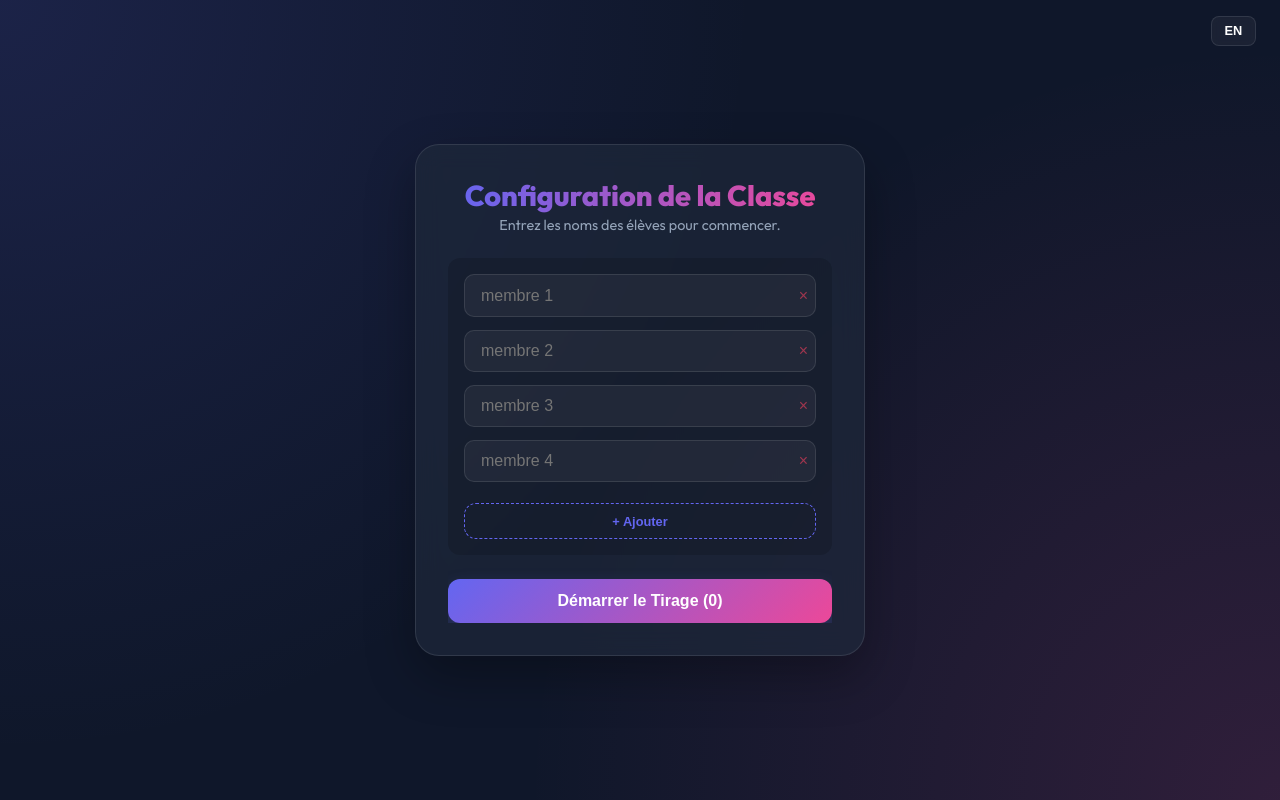
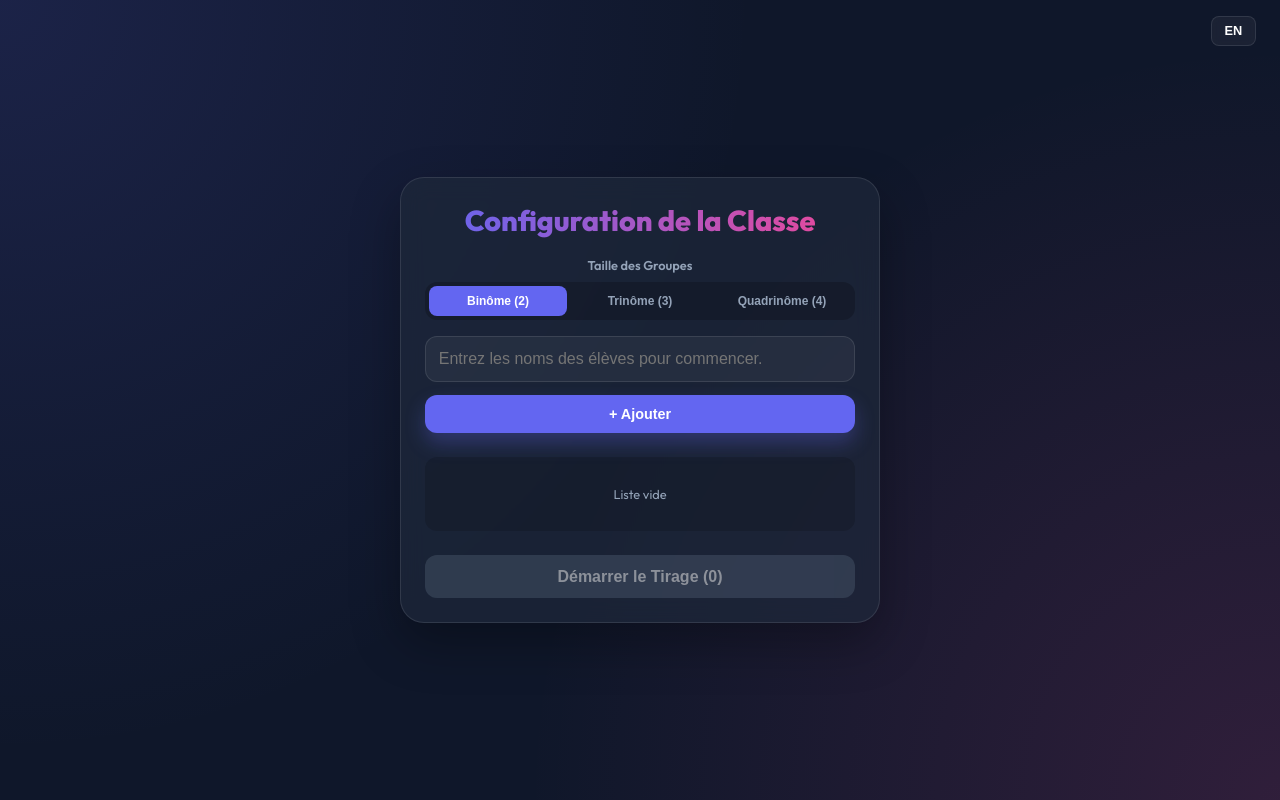
Before and after one commit to ait-assou/roulette, a React (Vite) app: page / in a window 1280 px wide. Built offline with nearby package versions, Linux system fonts and the light colour scheme.

Commit message:
feat: refactor grouping logic to support dynamic group sizes and updated UI structure

```diff
--- a/src/App.jsx
+++ b/src/App.jsx
@@ -7,7 +7,7 @@ import './index.css';
 const translations = {
   fr: {
     metaTitle: "La Roue des Binômes | Outil de Classe Interactif",
-    title: "La Roue des Binômes",
+    title: "La Roue des Groupes",
     setupTitle: "Configuration de la Classe",
     setupSubtitle: "Entrez les noms des élèves pour commencer.",
     addStudent: "+ Ajouter",
@@ -15,72 +15,95 @@ const translations = {
     readyToPair: "Prêt pour le tirage de {count} élèves.",
     spinOnce: "LANCER LA ROUE",
     revealing: "TIRAGE EN COURS...",
-    matched: "BINÔMES FORMÉS !",
-    finalPairs: "Binômes Finaux",
+    matched: "GROUPES FORMÉS !",
+    finalPairs: "Groupes Finaux",
     team: "Équipe",
     leader: "LEADER",
     member: "MEMBRE",
-    trioMember: "+ TROISIÈME MEMBRE",
+    trioMember: "+ MEMBRE SUPPLÉMENTAIRE",
     newSession: "Nouvelle Session",
-    noteTrio: "Note : Un élève sera ajouté à un trio !",
-    perfectEven: "Nombre pair, binômes parfaits !",
+    noteTrio: "Note : Certains groupes auront un membre supplémentaire !",
+    perfectEven: "Répartition parfaite !",
     waitingSpin: "En attente du tirage...",
     spinToAlign: "La roue va aligner tous les binômes en un seul tour.",
-    matchedText: "ASSORTIS !"
+    matchedText: "ASSORTIS !",
+    groupSize: "Taille des Groupes",
+    mode2: "Binôme (2)",
+    mode3: "Trinôme (3)",
+    mode4: "Quadrinôme (4)"
   },
   en: {
     metaTitle: "Student Pairing Wheel | Interactive Classroom Tool",
-    title: "The Pairing Wheel",
+    title: "The Grouping Wheel",
     setupTitle: "Classroom Setup",
     setupSubtitle: "Enter student names to begin.",
     addStudent: "+ Add",
-    startPairing: "Start Pairing",
-    readyToPair: "Ready to pair {count} students.",
+    startPairing: "Start Grouping",
+    readyToPair: "Ready to group {count} students.",
     spinOnce: "SPIN ONCE",
     revealing: "REVEALING...",
-    matched: "PAIRS MATCHED!",
-    finalPairs: "Final Student Pairs",
+    matched: "GROUPS MATCHED!",
+    finalPairs: "Final Student Groups",
     team: "Team",
     leader: "LEADER",
     member: "MEMBER",
-    trioMember: "+ TRIO MEMBER",
+    trioMember: "+ EXTRA MEMBER",
     newSession: "New Session",
-    noteTrio: "Note: One student will be added to a trio!",
-    perfectEven: "Perfectly even pairing!",
+    noteTrio: "Note: Some groups will have an extra member!",
+    perfectEven: "Perfectly even grouping!",
     waitingSpin: "Waiting for Spin...",
-    spinToAlign: "The wheel will align all pairs in a single spin.",
-    matchedText: "MATCHED!"
+    spinToAlign: "The wheel will align all groups in a single spin.",
+    matchedText: "MATCHED!",
+    groupSize: "Group Size",
+    mode2: "Pair (2)",
+    mode3: "Trio (3)",
+    mode4: "Quad (4)"
   }
 };
 
 function App() {
-  const [lang, setLang] = useState('fr'); // French by default
+  const [lang, setLang] = useState('fr');
   const [step, setStep] = useState('input');
+  const [groupSize, setGroupSize] = useState(2);
+
   const [leaders, setLeaders] = useState([]);
-  const [members, setMembers] = useState([]);
-  const [extraStudent, setExtraStudent] = useState(null);
-  const [pairs, setPairs] = useState([]);
+  const [members, setMembers] = useState([]); // This will store arrays for 3/4 person groups
+  const [extraStudents, setExtraStudents] = useState([]);
+  const [finalGroups, setFinalGroups] = useState([]);
 
   const t = translations[lang];
 
-  // Update dynamic page title
   useEffect(() => {
     document.title = t.metaTitle;
   }, [lang, t.metaTitle]);
 
-  const handleNamesSubmit = (names) => {
+  const handleNamesSubmit = (names, size) => {
+    setGroupSize(size);
     const shuffled = [...names].sort(() => Math.random() - 0.5);
     const count = shuffled.length;
-    const pairCount = Math.floor(count / 2);
 
-    const leadersList = shuffled.slice(0, pairCount).map((name, i) => ({ id: `L-${i}`, name }));
-    const membersList = shuffled.slice(pairCount, pairCount * 2).map((name, i) => ({ id: `M-${i}`, name }));
+    const numGroups = Math.floor(count / size);
+    if (numGroups === 0) {
+      alert(lang === 'fr' ? 'Pas assez d\'élèves !' : 'Not enough students!');
+      return;
+    }
 
-    if (count % 2 !== 0) {
-      setExtraStudent(shuffled[count - 1]);
-    } else {
-      setExtraStudent(null);
+    // Leaders: 1 per group
+    const leadersList = shuffled.slice(0, numGroups).map((name, i) => ({ id: `L-${i}`, name }));
+
+    // Members: (size - 1) per group
+    const membersPerGroup = size - 1;
+    const membersPool = shuffled.slice(numGroups, numGroups + (numGroups * membersPerGroup));
+
+    const membersList = [];
+    for (let i = 0; i < numGroups; i++) {
+      const groupMembers = membersPool.slice(i * membersPerGroup, (i + 1) * membersPerGroup);
+      membersList.push({ id: `M-${i}`, names: groupMembers });
     }
+
+    // Extras: remaining students
+    const extras = shuffled.slice(numGroups + (numGroups * membersPerGroup));
+    setExtraStudents(extras);
 
     setLeaders(leadersList);
     setMembers(membersList);
@@ -88,27 +111,32 @@ function App() {
   };
 
   const handleAllPairsFormed = (formedPairs) => {
-    if (extraStudent) {
-      const randomIndex = Math.floor(Math.random() * formedPairs.length);
-      const updatedPairs = formedPairs.map((pair, i) => {
-        if (i === randomIndex) {
-          return { ...pair, extra: extraStudent };
-        }
-        return pair;
+    // formedPairs is [{ leader, member: { names: [...] } }]
+    let groups = formedPairs.map(p => ({
+      leader: p.leader,
+      members: p.member.names,
+      extra: null
+    }));
+
+    // Distribute extras randomly to different groups
+    if (extraStudents.length > 0) {
+      const availableIndices = Array.from({ length: groups.length }, (_, i) => i);
+      const shuffledIndices = [...availableIndices].sort(() => Math.random() - 0.5);
+
+      extraStudents.forEach((student, i) => {
+        const targetIndex = shuffledIndices[i % groups.length];
+        if (!groups[targetIndex].extras) groups[targetIndex].extras = [];
+        groups[targetIndex].extras.push(student);
       });
-      setPairs(updatedPairs);
-    } else {
-      setPairs(formedPairs);
     }
+
+    setFinalGroups(groups);
   };
 
   return (
     <div className="app-wrapper">
       <div className="lang-toggle">
-        <button
-          onClick={() => setLang(lang === 'fr' ? 'en' : 'fr')}
-          className="lang-btn"
-        >
+        <button onClick={() => setLang(lang === 'fr' ? 'en' : 'fr')} className="lang-btn">
           {lang === 'fr' ? 'EN' : 'FR'}
         </button>
       </div>
@@ -123,24 +151,25 @@ function App() {
             <div className="glass-card wheel-card">
               <h1 style={{ fontSize: '1.8rem', marginBottom: '0.5rem' }}>{t.title}</h1>
               <p className="subtitle">
-                {extraStudent ? t.noteTrio : t.perfectEven}
+                {extraStudents.length > 0 ? t.noteTrio : t.perfectEven}
               </p>
               <Wheel
                 leaders={leaders}
                 members={members}
                 onAllPairsFormed={handleAllPairsFormed}
                 t={t}
+                isMulti={groupSize > 2}
               />
             </div>
           </div>
 
           <div className="stage-right">
-            {pairs.length > 0 ? (
-              <ResultList pairs={pairs} t={t} />
+            {finalGroups.length > 0 ? (
+              <ResultList groups={finalGroups} t={t} />
             ) : (
               <div className="glass-card status-card">
                 <h2>{t.waitingSpin}</h2>
-                <p>{t.readyToPair.replace('{count}', leaders.length * 2 + (extraStudent ? 1 : 0))}</p>
+                <p>{t.readyToPair.replace('{count}', leaders.length * groupSize + extraStudents.length)}</p>
                 <div className="placeholder-dots">
                   <span></span><span></span><span></span>
                 </div>
--- a/src/components/InputForm.jsx
+++ b/src/components/InputForm.jsx
@@ -1,20 +1,18 @@
 import React, { useState } from 'react';
 
 const InputForm = ({ onNamesSubmit, t }) => {
-  const [names, setNames] = useState(['', '', '', '']);
+  const [names, setNames] = useState([]); // Start with empty or list below
+  const [newName, setNewName] = useState('');
+  const [groupSize, setGroupSize] = useState(2);
 
-  const handleChange = (index, value) => {
-    const newNames = [...names];
-    newNames[index] = value;
-    setNames(newNames);
-  };
-
-  const addStudent = () => {
-    setNames([...names, '']);
+  const handleAddStudent = (e) => {
+    if (e) e.preventDefault();
+    if (newName.trim() === '') return;
+    setNames([newName.trim(), ...names]); // Prepended as requested: "placed just below the add button"
+    setNewName('');
   };
 
   const removeStudent = (index) => {
-    if (names.length <= 2) return;
     const newNames = names.filter((_, i) => i !== index);
     setNames(newNames);
   };
@@ -22,86 +20,154 @@ const InputForm = ({ onNamesSubmit, t }) => {
   const handleSubmit = (e) => {
     e.preventDefault();
     const filteredNames = names.filter(n => n.trim() !== '');
-    if (filteredNames.length >= 2) {
-      onNamesSubmit(filteredNames.map(name => name.trim()));
+    if (filteredNames.length >= groupSize) {
+      onNamesSubmit(filteredNames, groupSize);
     } else {
-      alert('Please enter at least 2 students!');
+      alert(t.mode2 === 'Binôme (2)'
+        ? `Veuillez ajouter au moins ${groupSize} élèves !`
+        : `Please add at least ${groupSize} students!`);
     }
   };
 
   return (
-    <div className="glass-card" style={{ width: '100%', maxWidth: '450px', height: 'auto', maxHeight: '90vh', padding: '2rem' }}>
-      <h1 style={{ fontSize: '1.8rem', marginBottom: '0.2rem' }}>{t.setupTitle}</h1>
-      <p className="subtitle" style={{ marginBottom: '1.5rem' }}>{t.setupSubtitle}</p>
+    <div className="glass-card" style={{ width: '100%', maxWidth: '480px', height: 'auto', maxHeight: '95vh', padding: '1.5rem' }}>
+      <h1 style={{ fontSize: '1.8rem', marginBottom: '0.2rem', textAlign: 'center' }}>{t.setupTitle}</h1>
 
-      <form onSubmit={handleSubmit} style={{ display: 'flex', flexDirection: 'column', gap: '1.5rem', overflow: 'hidden' }}>
+      <div style={{ margin: '1rem 0', textAlign: 'center' }}>
+        <p style={{ fontSize: '0.8rem', color: 'var(--text-muted)', marginBottom: '0.6rem', fontWeight: 600 }}>{t.groupSize}</p>
+        <div style={{
+          display: 'flex',
+          background: 'rgba(0,0,0,0.2)',
+          padding: '4px',
+          borderRadius: '12px',
+          gap: '4px'
+        }}>
+          {[2, 3, 4].map(size => (
+            <button
+              key={size}
+              type="button"
+              onClick={() => setGroupSize(size)}
+              style={{
+                flex: 1,
+                padding: '0.5rem',
+                borderRadius: '8px',
+                border: 'none',
+                cursor: 'pointer',
+                fontSize: '0.75rem',
+                fontWeight: 700,
+                transition: 'all 0.3s',
+                background: groupSize === size ? 'var(--accent-primary)' : 'transparent',
+                color: groupSize === size ? 'white' : 'var(--text-muted)'
+              }}
+            >
+              {t[`mode${size}`]}
+            </button>
+          ))}
+        </div>
+      </div>
+
+      <div style={{ marginBottom: '1.5rem' }}>
+        <div style={{ display: 'flex', flexDirection: 'column', gap: '0.8rem' }}>
+          <input
+            type="text"
+            value={newName}
+            onChange={(e) => setNewName(e.target.value)}
+            onKeyPress={(e) => e.key === 'Enter' && handleAddStudent()}
+            placeholder={t.setupSubtitle}
+            className="input-field"
+            style={{ width: '100%', fontSize: '1rem', padding: '0.8rem' }}
+          />
+          <button
+            type="button"
+            onClick={handleAddStudent}
+            className="btn"
+            style={{
+              width: '100%',
+              background: 'var(--accent-primary)',
+              fontSize: '0.9rem',
+              padding: '0.7rem'
+            }}
+          >
+            {t.addStudent}
+          </button>
+        </div>
+      </div>
+
+      <form onSubmit={handleSubmit} style={{ display: 'flex', flexDirection: 'column', gap: '1rem', overflow: 'hidden' }}>
         <div style={{
           display: 'grid',
           gridTemplateColumns: '1fr',
-          gap: '0.8rem',
+          gap: '0.5rem',
           background: 'rgba(0,0,0,0.15)',
-          padding: '1rem',
+          padding: '0.8rem',
           borderRadius: '12px',
           overflowY: 'auto',
-          flex: 1
+          maxHeight: '40vh',
+          minHeight: names.length > 0 ? 'auto' : '0'
         }}>
           {names.map((name, index) => (
-            <div key={index} style={{ position: 'relative', display: 'flex', alignItems: 'center' }}>
-              <input
-                type="text"
-                placeholder={t.member.toLowerCase() + ` ${index + 1}`}
-                className="input-field"
-                style={{
-                  width: '100%',
-                  margin: 0,
-                  padding: '0.7rem 2.5rem 0.7rem 1rem',
-                  fontSize: '1rem',
-                  borderRadius: '10px'
-                }}
-                value={name}
-                onChange={(e) => handleChange(index, e.target.value)}
-                required
-              />
+            <div key={index} style={{
+              position: 'relative',
+              display: 'flex',
+              alignItems: 'center',
+              animation: 'slideInDown 0.3s ease-out'
+            }}>
+              <div style={{
+                width: '100%',
+                background: 'rgba(255,255,255,0.05)',
+                padding: '0.6rem 2.5rem 0.6rem 1rem',
+                borderRadius: '8px',
+                fontSize: '0.9rem',
+                color: 'white',
+                border: '1px solid rgba(255,255,255,0.1)'
+              }}>
+                {name}
+              </div>
               <button
                 type="button"
                 onClick={() => removeStudent(index)}
                 style={{
                   position: 'absolute',
-                  right: '8px',
+                  right: '10px',
                   background: 'none',
                   border: 'none',
-                  color: 'rgba(244, 63, 94, 0.6)',
+                  color: 'rgba(244, 63, 94, 0.8)',
                   cursor: 'pointer',
-                  fontSize: '1rem'
+                  fontSize: '1.2rem'
                 }}
               >
                 ×
               </button>
             </div>
           ))}
-          <button
-            type="button"
-            onClick={addStudent}
-            className="btn"
-            style={{
-              background: 'transparent',
-              border: '1px dashed var(--accent-primary)',
-              color: 'var(--accent-primary)',
-              boxShadow: 'none',
-              fontSize: '0.8rem',
-              padding: '0.4rem',
-              height: '36px',
-              marginTop: '0.5rem'
-            }}
-          >
-            {t.addStudent}
-          </button>
+          {names.length === 0 && (
+            <div style={{ textAlign: 'center', color: 'var(--text-muted)', fontSize: '0.8rem', padding: '1rem' }}>
+              {t.mode2 === 'Binôme (2)' ? 'Liste vide' : 'List is empty'}
+            </div>
+          )}
         </div>
 
-        <button type="submit" className="btn" style={{ padding: '0.8rem', fontSize: '1rem' }}>
-          {t.startPairing} ({names.filter(n => n.trim() !== '').length})
+        <button
+          type="submit"
+          className="btn"
+          disabled={names.length < groupSize}
+          style={{
+            padding: '0.8rem',
+            fontSize: '1rem',
+            marginTop: '0.5rem',
+            opacity: names.length < groupSize ? 0.5 : 1
+          }}
+        >
+          {t.startPairing} ({names.length})
         </button>
       </form>
+
+      <style>{`
+        @keyframes slideInDown {
+          from { opacity: 0; transform: translateY(-20px); }
+          to { opacity: 1; transform: translateY(0); }
+        }
+      `}</style>
     </div>
   );
 };
```
Also changed, not shown: src/components/ResultList.jsx (+38 -24 lines), src/components/Wheel.jsx (+14 -2 lines).
